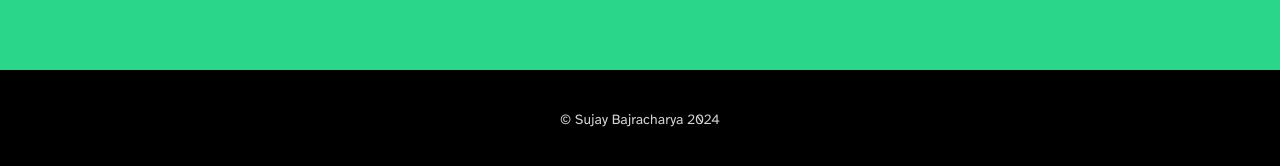
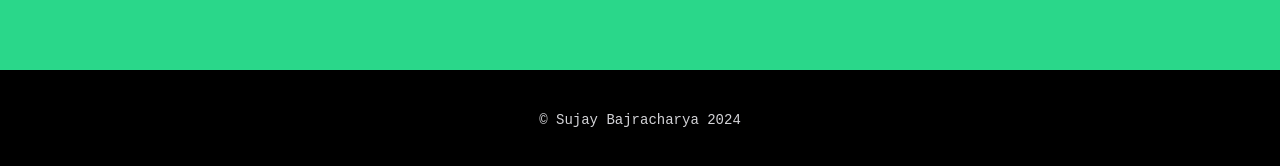
Before and after one commit to sujaymanb/smb_website, a React (Vite) app: page / in a window 1280 px wide. Shown: the part 3811-3977 px from the top of the page. Built offline with nearby package versions, Linux system fonts and the light colour scheme; a web font is replaced by a local one.

Commit message:
set fonts

```diff
--- a/tailwind.config.js
+++ b/tailwind.config.js
@@ -4,7 +4,8 @@ export default {
   theme: {
     extend: {
       fontFamily: {
-        inter: ["Inter", "sans"],
+        atkinson: ['Atkinson\\ Hyperlegible', 'sans-serif'],
+        auger: ['auger-mono', 'monospace'],
       },
       screens: {
         mdd: "991px",
```
